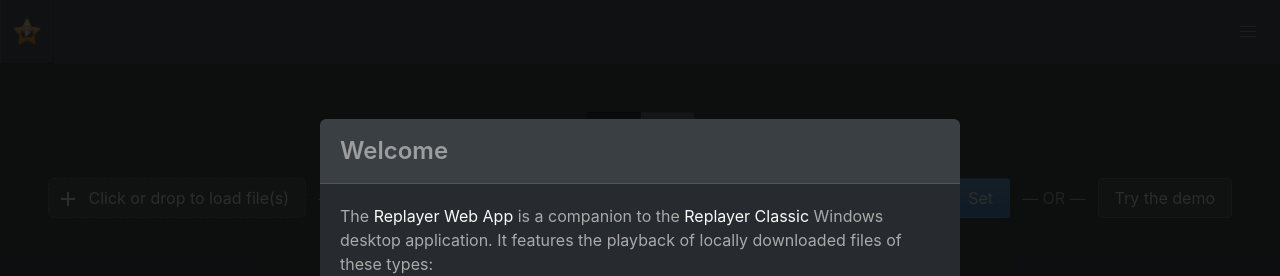
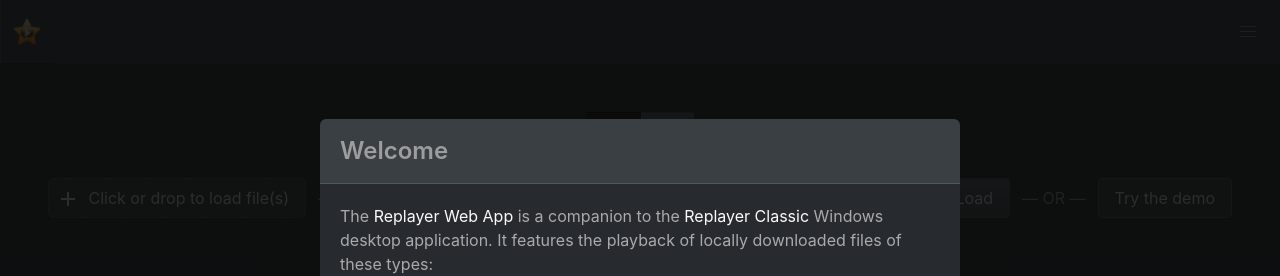
Before and after one commit to suterma/replayer-pwa, a Vue app: page /#/edit in a window 1280 px wide. Shown: the top 276 px of the page. Built offline with nearby package versions, Linux system fonts and the light colour scheme; what outfront would draw is missing.

Commit message:
currently hiding the fetch option

```diff
--- a/src/components/MediaDropZone.vue
+++ b/src/components/MediaDropZone.vue
@@ -95,7 +95,8 @@ The URL input is wider, because it should be able to easily deal with lenghty in
                         size="60"
                     />
                 </div>
-                <div class="control">
+                <!-- //TODO fetch is currenlty not suported at URL load time -->
+                <!-- <div class="control">
                     <button
                         tabindex="30"
                         :class="{
@@ -106,22 +107,21 @@ The URL input is wider, because it should be able to easily deal with lenghty in
                         @click="fetchUrl"
                     >
                         Fetch
-                        <!-- Download &amp; use offline -->
                     </button>
-                </div>
+                </div> -->
                 <div class="control">
                     <!-- Use as default, thus set as the submit button -->
                     <button
                         tabindex="40"
                         :class="{
                             button: true,
-                            'is-info': true,
+                            'is-primary': true,
                             'is-loading': this.isUsingMediaFromUrl,
                         }"
                         type="submit"
                         @click="useMediaUrl"
                     >
-                        Set
+                        Load
 
                         <!-- Apply and use online -->
                     </button>
```
